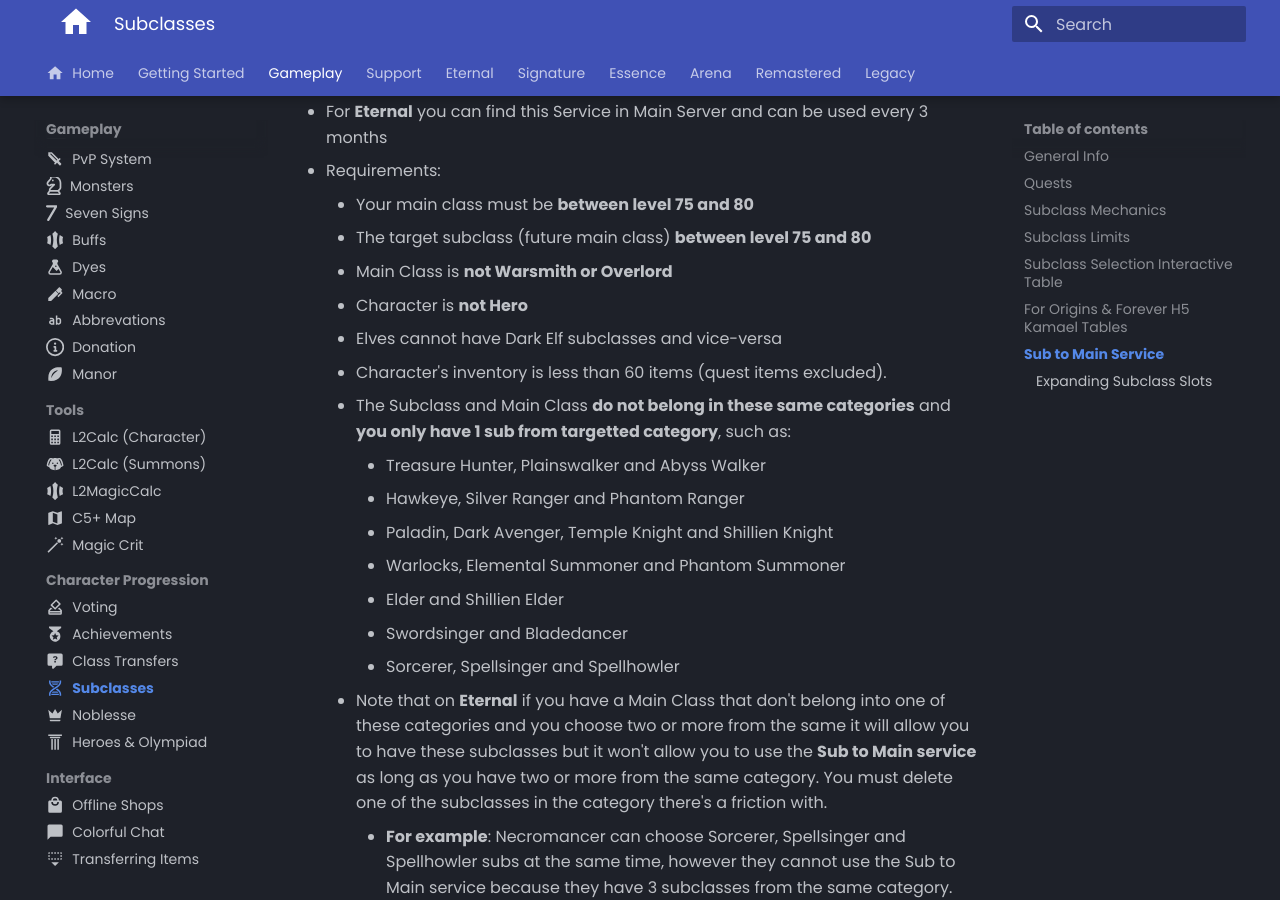
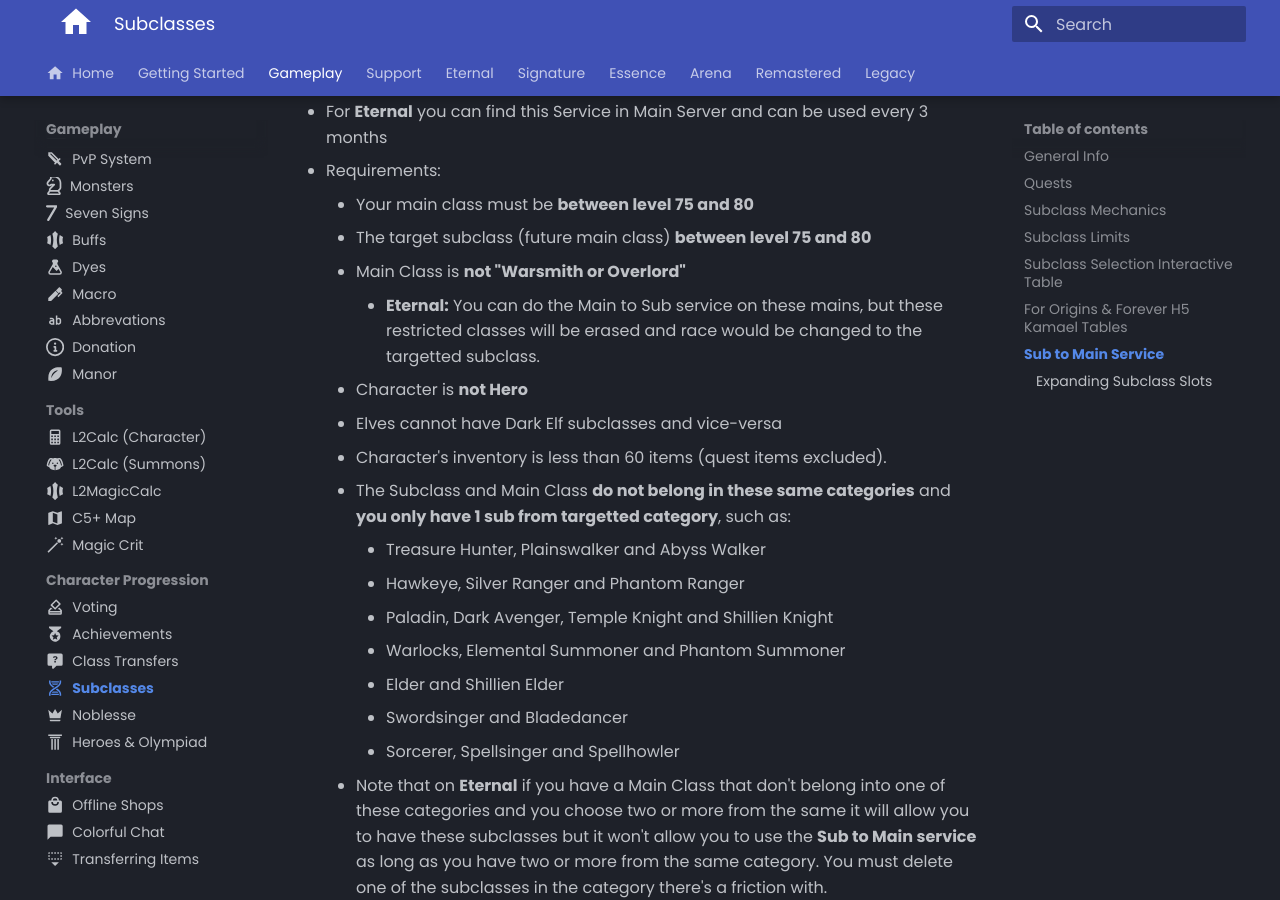
Before and after one commit to tab1-web/faq, an MkDocs documentation site: the page built from docs/gameplay/progression/subclasses.md, in a window 1280 px wide and 900 px high, scrolled down 3751 px. Built offline with MkDocs 1.6.1 and Material for MkDocs 9.7.7, drawn with Linux system fonts in a browser that asks for light colours; some web fonts are replaced; comment, search, counter and statistics services are not loaded.

Commit message:
changing sub to main service with light of new info: overlord and ws can use service but those classes would be gone as they cant be subbed

```diff
--- a/docs/gameplay/progression/subclasses.md
+++ b/docs/gameplay/progression/subclasses.md
@@ -172,7 +172,8 @@ Your **main class is the selected one**, the cell turns `grey` if you can't have
 - Requirements:
     - Your main class must be **between level 75 and 80**
     - The target subclass (future main class) **between level 75 and 80**
-    - Main Class is **not Warsmith or Overlord**
+    - Main Class is **not "Warsmith or Overlord"**
+        - **Eternal:** You can do the Main to Sub service on these mains, but these restricted classes will be erased and race would be changed to the targetted subclass.
     - Character is **not Hero**
     - Elves cannot have Dark Elf subclasses and vice-versa
     - Character's inventory is less than 60 items (quest items excluded).
```
